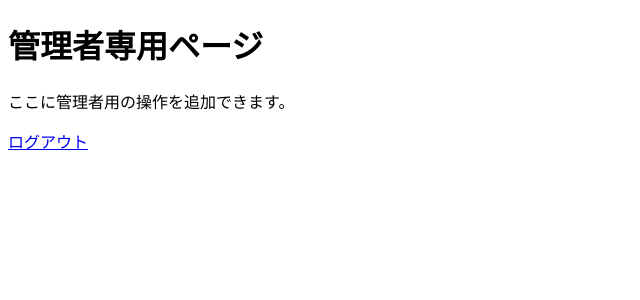
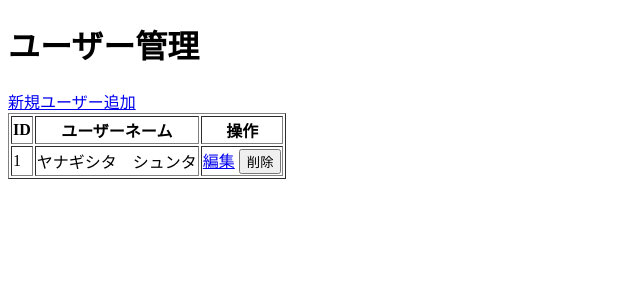
Before and after one commit to rakukofu/shift.form, a Flask app: template templates/admin.html in a window 1280 px wide. Shown: the top 300 px of the page, without its empty margins (0-640 px from the left). Run offline with Flask 3, Linux system fonts and the light colour scheme; the template is opened without the code that fills it: values that come from a table or form of the project are taken from there, others are empty.

Commit message:
Update HTML code

```diff
--- a/templates/admin.html
+++ b/templates/admin.html
@@ -5,8 +5,30 @@
     <title>管理者ダッシュボード</title>
 </head>
 <body>
-    <h1>管理者専用ページ</h1>
-    <p>ここに管理者用の操作を追加できます。</p>
-    <a href="/admin_logout">ログアウト</a>
+    <h1>ユーザー管理</h1>
+    <a href="{{ url_for('add_user') }}">新規ユーザー追加</a>
+    <table border="1">
+        <thead>
+            <tr>
+                <th>ID</th>
+                <th>ユーザーネーム</th>
+                <th>操作</th>
+            </tr>
+        </thead>
+        <tbody>
+            {% for user in users %}
+            <tr>
+                <td>{{ user.id }}</td>
+                <td>{{ user.username }}</td>
+                <td>
+                    <a href="{{ url_for('edit_user', user_id=user.id) }}">編集</a>
+                    <form action="{{ url_for('delete_user', user_id=user.id) }}" method="POST" style="display:inline;">
+                        <button type="submit">削除</button>
+                    </form>
+                </td>
+            </tr>
+            {% endfor %}
+        </tbody>
+    </table>
 </body>
 </html>
```
